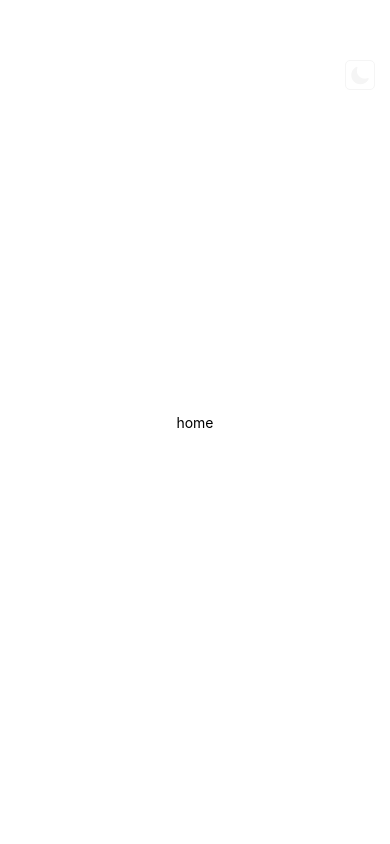
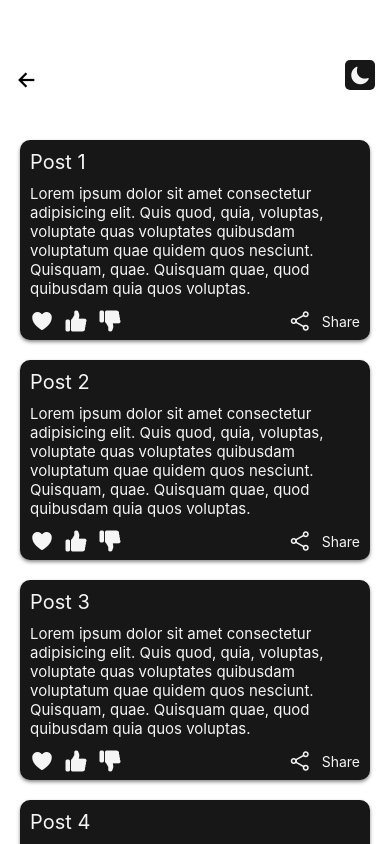
Before and after one commit to aaqyaar/sooyaal-mobile-app, a React Native app: screen /Home in a window 390 px wide. Built offline with nearby package versions, Linux system fonts and the light colour scheme.

Commit message:
Auth, home screen are ready

```diff
--- a/components/toggleMode.jsx
+++ b/components/toggleMode.jsx
@@ -11,9 +11,9 @@ export default function ToggleMode() {
         style={{
           width: 30,
           height: 30,
-          backgroundColor: "transparent",
-          borderColor: "#f5f5f5",
-          borderWidth: 1,
+          backgroundColor: "#171717",
+          // borderColor: "#f5f5f5",
+
           // padding: 10,
           borderRadius: 5,
 
--- a/screens/auth/login.jsx
+++ b/screens/auth/login.jsx
@@ -9,15 +9,18 @@ import {
   View,
 } from "react-native";
 
-export default function LoginScreen() {
+export default function LoginScreen({ navigation }) {
   const [email, setEmail] = useState("");
   const [password, setPassword] = useState("");
 
   const handleLogin = () => {
     if (email.length < 1 || password.length < 1) {
       return alert("Please enter your email and password");
+    } else if (email === "abdizamedmo@gmail.com" && password === "aaqyaar1") {
+      return navigation.navigate("Home");
+    } else {
+      return alert("Invalid email or password");
     }
-    console.log("Login");
   };
   return (
     <View style={styles.container}>
@@ -33,7 +36,7 @@ export default function LoginScreen() {
         autoCorrect={false}
         style={styles.input}
         placeholder="Email"
-        placeholderTextColor={"#f5f5f5"}
+        placeholderTextColor={"#171717"}
         value={email}
         onChangeText={(text) => setEmail(text)}
       />
@@ -44,14 +47,14 @@ export default function LoginScreen() {
         placeholder="Password"
         secureTextEntry={true}
         passwordRules="required: lower; required: upper; required: digit; required: [-]; minlength: 8;"
-        placeholderTextColor={"#f5f5f5"}
+        placeholderTextColor={"#171717"}
         value={password}
         onChangeText={(text) => setPassword(text)}
       />
 
       <Text
         style={{
-          color: "#f5f5f5",
+          color: "#171717",
           marginTop: 20,
           //   justifyContent: "flex-end",
           alignItems: "flex-end",
@@ -65,8 +68,8 @@ export default function LoginScreen() {
       </TouchableOpacity>
 
       <Text
-        style={{ color: "#f5f5f5", marginTop: 20, justifyContent: "flex-end" }}
-        onPress={() => Linking.openURL("https://www.google.com")}
+        style={{ color: "#171717", marginTop: 20, justifyContent: "flex-end" }}
+        onPress={() => Linking.openURL("https://abdizamedmo.netlify.app")}
       >
         Don't have an account? Sign up
       </Text>
@@ -76,7 +79,7 @@ export default function LoginScreen() {
 
 const styles = StyleSheet.create({
   container: {
-    backgroundColor: "#171717",
+    // backgroundColor: "#171717",
     height: "100%",
     width: "100%",
     // paddingTop: 50,
@@ -84,12 +87,12 @@ const styles = StyleSheet.create({
     justifyContent: "center",
   },
   heading: {
-    color: "#f5f5f5",
+    color: "#171717",
     fontSize: 30,
     fontWeight: "900",
   },
   content: {
-    color: "#f5f5f5",
+    color: "#171717",
     fontSize: 15,
     textAlign: "center",
     width: "80%",
@@ -98,9 +101,9 @@ const styles = StyleSheet.create({
   input: {
     backgroundColor: "transparent",
     width: "80%",
-    borderColor: "#f5f5f5",
+    borderColor: "#171717",
     borderWidth: 1,
-    color: "#f5f5f5",
+    color: "#171717",
     height: 50,
     borderRadius: 10,
     marginTop: 20,
--- a/screens/home/home.jsx
+++ b/screens/home/home.jsx
@@ -1,10 +1,140 @@
-import { StyleSheet, Text, View } from "react-native";
-import React, { useEffect } from "react";
+import {
+  ScrollView,
+  StyleSheet,
+  Text,
+  TouchableOpacity,
+  View,
+  Vibration,
+} from "react-native";
+import React from "react";
+import Ionicons from "@expo/vector-icons/Ionicons";
+import { AntDesign } from "@expo/vector-icons";
 
 export default function HomeScreen({ navigation }) {
   return (
     <View style={styles.container}>
-      <Text>home</Text>
+      <TouchableOpacity
+        style={{
+          position: "absolute",
+          top: 60,
+          left: 15,
+          bottom: 2,
+
+          height: 40,
+          flex: 1,
+          alignItems: "center",
+          justifyContent: "center",
+          flexDirection: "row",
+        }}
+        onPress={() => navigation.navigate("Login")}
+      >
+        <Ionicons name="arrow-back-outline" size={24} color="black" />
+      </TouchableOpacity>
+      {/* card with posts using ScrollView */}
+      <ScrollView style={styles.scrollView}>
+        {[...Array(10)].map((_, i) => {
+          return (
+            <View
+              key={i}
+              style={{
+                backgroundColor: "#171717",
+                width: "100%",
+                height: 200,
+                borderRadius: 10,
+                marginTop: 20,
+                padding: 10,
+                shadowColor: "#171717",
+                shadowOffset: {
+                  width: 0,
+                  height: 2,
+                },
+                shadowOpacity: 0.5,
+                shadowRadius: 3.84,
+                elevation: 6,
+              }}
+            >
+              <Text style={{ color: "#f5f5f5", fontSize: 20 }}>
+                Post {i + 1}
+              </Text>
+              <Text
+                style={{
+                  color: "#f5f5f5",
+                  fontSize: 15,
+                  paddingTop: 10,
+                  paddingBottom: 10,
+                }}
+              >
+                Lorem ipsum dolor sit amet consectetur adipisicing elit. Quis
+                quod, quia, voluptas, voluptate quas voluptates quibusdam
+                voluptatum quae quidem quos nesciunt. Quisquam, quae. Quisquam
+                quae, quod quibusdam quia quos voluptas.
+              </Text>
+              <View
+                style={{
+                  flexDirection: "row",
+                  justifyContent: "space-between",
+                }}
+              >
+                <View
+                  style={{
+                    flexDirection: "row",
+                    alignItems: "center",
+                  }}
+                >
+                  <TouchableOpacity>
+                    <Ionicons
+                      name="heart"
+                      size={24}
+                      color="#f5f5f5"
+                      style={{
+                        marginRight: 10,
+                      }}
+                    />
+                  </TouchableOpacity>
+
+                  <TouchableOpacity>
+                    <AntDesign
+                      name="like1"
+                      size={24}
+                      color="#f5f5f5"
+                      style={{
+                        marginRight: 10,
+                      }}
+                    />
+                  </TouchableOpacity>
+                  <TouchableOpacity>
+                    <AntDesign
+                      name="dislike1"
+                      size={24}
+                      color="#f5f5f5"
+                      style={{
+                        marginRight: 10,
+                      }}
+                    />
+                  </TouchableOpacity>
+                </View>
+                <TouchableOpacity
+                  style={{
+                    flexDirection: "row",
+                    alignItems: "center",
+                  }}
+                  onPress={() => Vibration.vibrate(100)}
+                >
+                  <Ionicons
+                    name="share-social-outline"
+                    size={24}
+                    color="#f5f5f5"
+                    style={{
+                      marginRight: 10,
+                    }}
+                  />
+                  <Text style={{ color: "#f5f5f5" }}>Share</Text>
+                </TouchableOpacity>
+              </View>
+            </View>
+          );
+        })}
+      </ScrollView>
     </View>
   );
 }
@@ -13,7 +143,16 @@ const styles = StyleSheet.create({
   container: {
     flex: 1,
     backgroundColor: "#fff",
-    alignItems: "center",
+    // alignItems: "center",
     justifyContent: "center",
   },
+  scrollView: {
+    // backgroundColor: "#171717",
+    height: "100%",
+    width: "100%",
+    marginTop: 100,
+    padding: 20,
+    // alignItems: "center",
+    // justifyContent: "center",
+  },
 });
```
